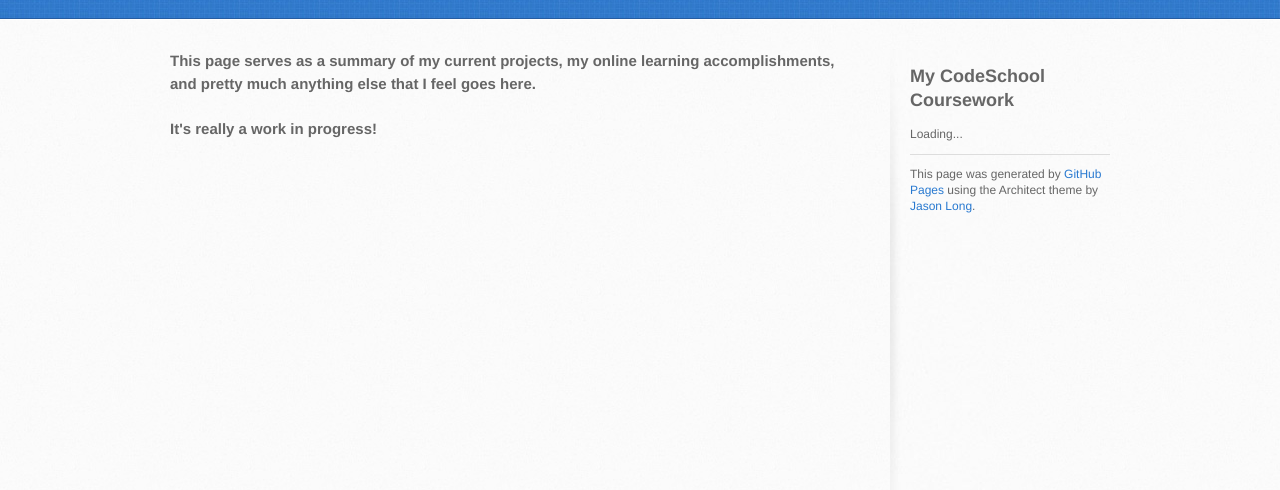
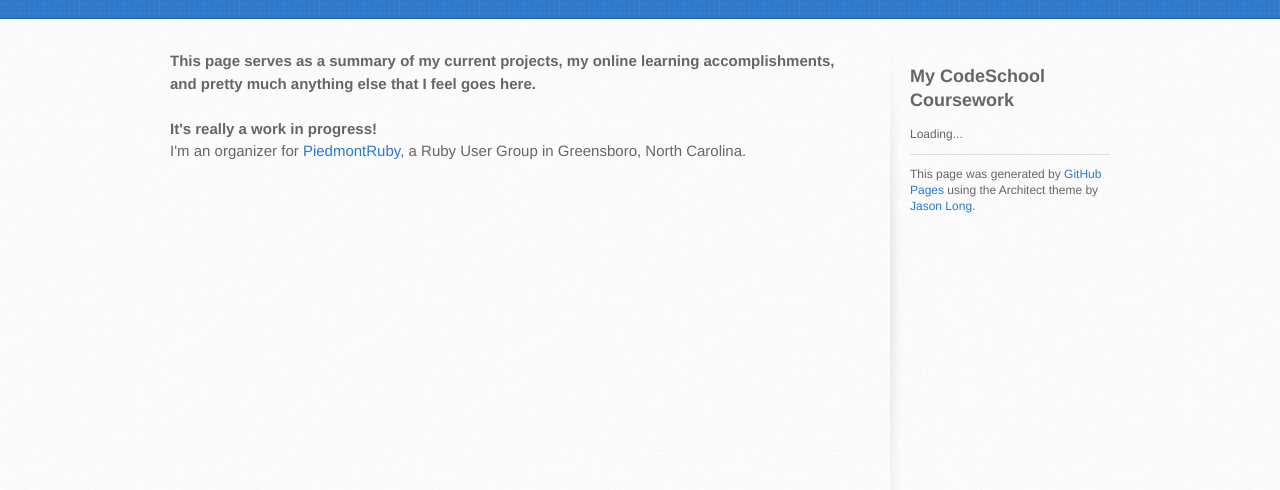
Before and after one commit to taintedzodiac/taintedzodiac.github.io, a plain HTML site: page index.html in a window 1280 px wide. Shown: the part 182-672 px from the top of the page. Drawn offline with nearby package versions, Linux system fonts and the light colour scheme.

Commit message:
Update index.html

```diff
--- a/index.html
+++ b/index.html
@@ -36,6 +36,8 @@
             <br /><br />
             It's really a work in progress!
           </strong>
+          <br />
+          <div id="piedmont-ruby">I'm an organizer for <a href="http://www.meetup.com/PiedmontRuby/">PiedmontRuby</a>, a Ruby User Group in Greensboro, North Carolina.</a></div>
         </section>
 
         <aside id="sidebar">
```
